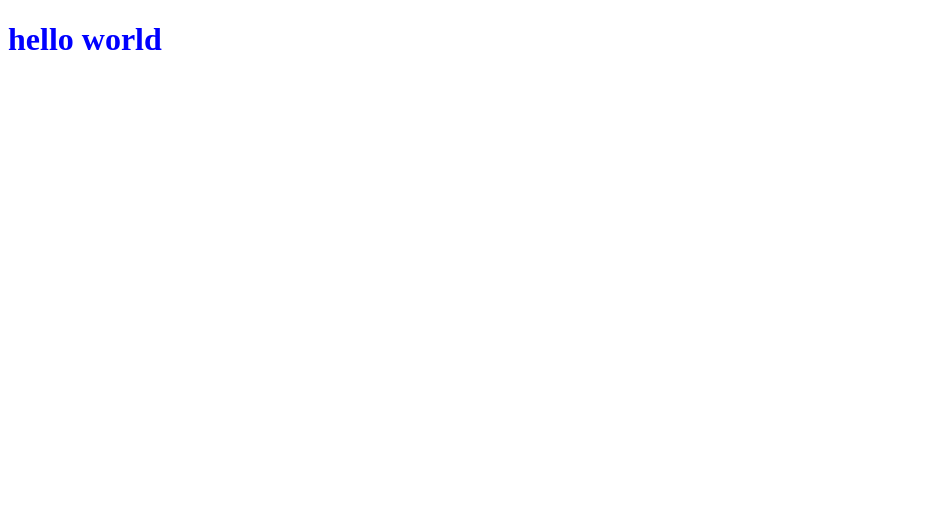
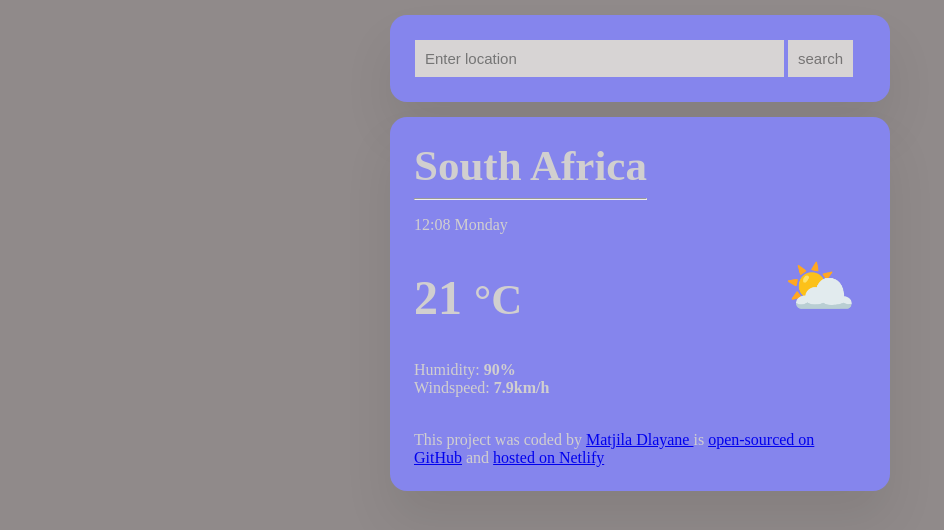
Before and after one commit to Dlayane-Mat/week-8-project, a plain HTML site: page index.html in a window 1280 px wide. Shown: the whole page, without its empty margins (0-944 px from the left). Drawn offline with nearby package versions, Linux system fonts and the light colour scheme; files whose address does not match are found by name.

Commit message:
added my html, css and javascript to my code

```diff
--- a/index.css
+++ b/index.css
@@ -1,3 +1,66 @@
-h1{
-    color: blue;
+body{
+   background-color: rgb(144, 138, 138);
+    font-family: cormorant;
 }
+.weather-header{
+    background-color: rgb(133, 133, 237);
+    padding: 25px;
+    border-radius: 17px;
+    box-shadow: 0 30px 50px rgba(13, 12, 16, 0.08);
+    max-width: 450px;
+    margin:15px auto;
+
+
+
+}
+.weather-app{
+    background-color: rgb(133, 133, 237);
+    margin: 0px auto;
+    padding: 24px;
+    border-radius: 17px;
+    box-shadow: 0 30px 50px rgba(10, 8, 14, 0.08);
+    max-width: 452px;
+    color: rgb(209, 207, 207);
+}
+#search-input{
+    background-color: rgb(215, 212, 212);
+    border: none;
+    font-size: 15px;
+    padding: 10px;
+    width: 82%;
+
+}
+.search-button{
+    padding: 10px;
+    background-color: rgb(215, 212, 212);
+    border: none;
+    font-size: 15px;
+    color: rgb(118, 116, 116);
+
+}
+.search-button:hover{
+    cursor: pointer;
+    background-color: rgb(179, 170, 231);
+}
+.weather-data{
+    display: flex;
+    justify-content: space-between;
+}
+.weather-icon{
+    position: relative;
+    margin-right: 10px;
+    top: 112px;
+    font-size: 58px;
+
+}
+.temperature{
+    font-size:48px ;
+}
+.unit{
+    font-size: 43px;
+}
+.weather-city{
+    font-size: 43px;
+    font-weight: 900;
+    margin: 0;
+}
--- a/index.html
+++ b/index.html
@@ -2,13 +2,60 @@
 <html lang="en">
 <head>
     <meta charset="UTF-8">
+    <link rel="preconnect" href="https://fonts.googleapis.com">
+<link rel="preconnect" href="https://fonts.gstatic.com" crossorigin>
+<link href="https://fonts.googleapis.com/css2?family=Cormorant+Infant:ital,wght@0,300;0,400;0,500;0,600;0,700;1,300;1,400;1,500;1,600;1,700&display=swap" rel="stylesheet">
     <link rel="stylesheet" href="index.css">
+    <script src="https://unpkg.com/axios@1.6.7/dist/axios.min.js"></script>
     <meta name="viewport" content="width=device-width, initial-scale=1.0">
     <title>Document</title>
 </head>
 <body>
-    <h1>
-        hello world
-    </h1>
+        <div class="weather-header">
+        <header>
+            <form id="search-form" class="search-form">
+            <input type="search" placeholder="Enter location" required id="search-input" class="search-input"/>
+            <input type="submit" value="search" class="search-button"/>
+            </form>
+        </header>
+        </div>
+        <div class="weather-app ">
+        <main>
+            <div class="weather-data">
+                <div>
+                    <h1 class="weather-city" id="weather-city">
+                        South Africa
+                    </h1>
+                    <hr/>
+                    <p class="weather-details">
+                    <span class="time">12:08 </span>
+                    <span class="date">Monday</span>
+                    </br><br><br>
+                    <strong>
+                        <span class="temperature">
+                            21
+                        </span>
+                        <span class="unit">°C</span>
+                    </strong>
+                    <br><br><br>
+                    Humidity: <strong>90%</strong><br>
+                    Windspeed: <strong>7.9km/h</strong>
+                </p>
+                </div>
+                <div class="weather-icon">&#x26C5;</div>
+
+            </div>
+        </main>
+        <br>
+    <footer>
+        This project was coded by <a href="https://github.com/Dlayane-Mat/" target="_blank">
+            Matjila Dlayane
+        </a> is <a href="https://github.com/Dlayane-Mat/week-8-project" target="_blank">open-sourced on GitHub</a> and
+        <a href="https://app.netlify.com/sites/imaginative-crepe-b74790/deploys/665d6fbe8484c01b59e44f6c" target="_blank">
+            hosted on Netlify
+        </a>
+    </footer>
+    </div>
+    <script src="C:\Users\thind\OneDrive\Desktop\week-8-project\index.js"></script>
 </body>
 </html>
--- a/index.js
+++ b/index.js
@@ -0,0 +1,14 @@
+function getCity(event){
+    event.preventDefault();
+    let searchFormInput = document.querySelector("#search-input");
+    let cityElement = document.querySelector("#weather-city");
+    cityElement.innerHTML = searchFormInput.value
+}
+
+
+
+
+
+
+let searchFormElement = document.querySelector("#search-form");
+searchFormElement.addEventListener("submit", getCity);
```
